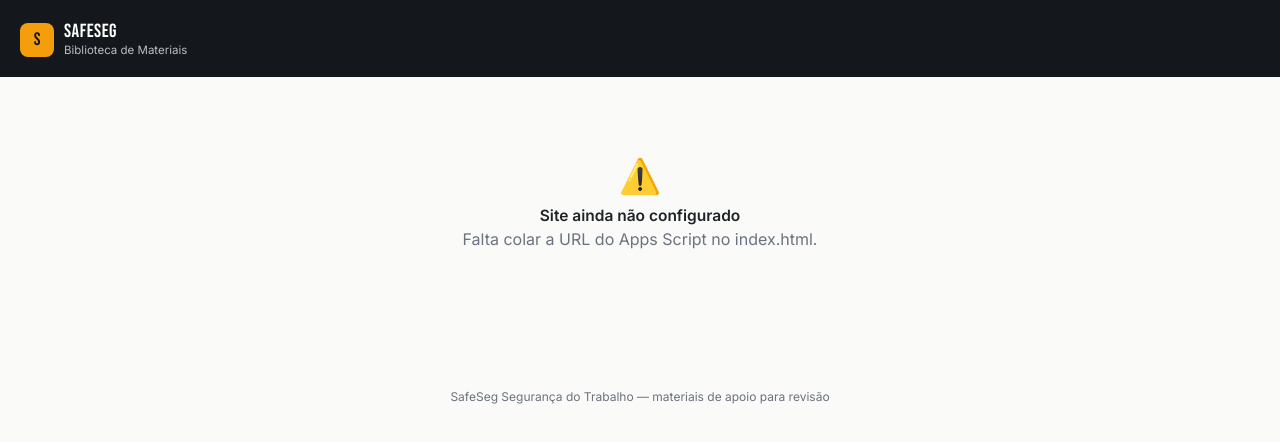
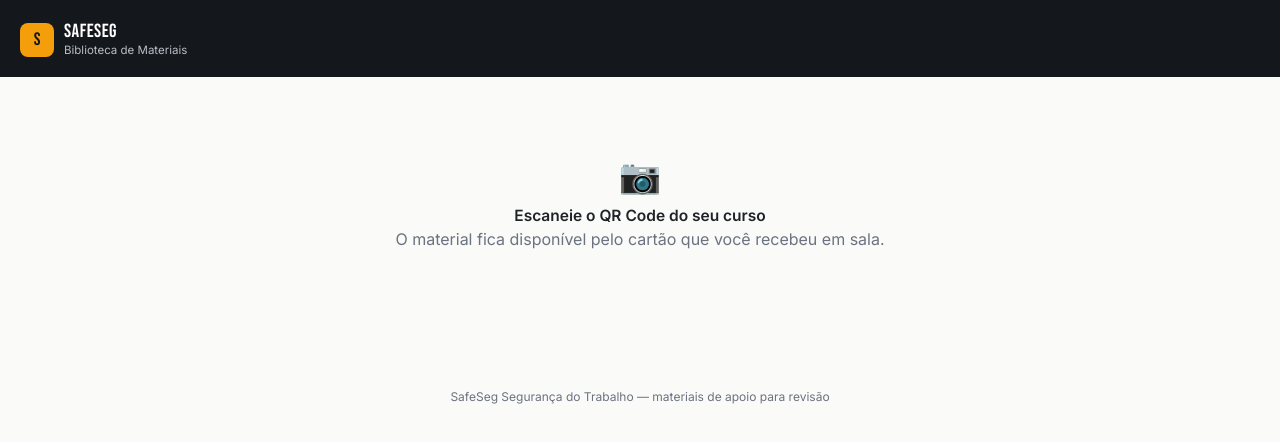
Before and after one commit to SafeSegTreinamentos/Materiais-Safeseg, a plain HTML site: page index.html in a window 1280 px wide. Drawn offline with Linux system fonts and the light colour scheme.

Commit message:
Update index.html

```diff
--- a/index.html
+++ b/index.html
@@ -221,7 +221,7 @@ async function iniciar() {
   const params = new URLSearchParams(window.location.search);
   const cursoId = params.get("curso");
 
-  if (!API_URL || API_URL.indexOf("COLE_AQUI") !== -1) {
+  if (!API_URL || API_URL.indexOf("https://script.google.com/macros/s/AKfycbyAm0LoUU8laNxCZcCM2Pq6nLxLt9Xvi0ZaOZi25aIEpMdMuk2D_B4_6jnDA6Fyx_Z5/exec") !== -1) {
     estado("⚠️", "Site ainda não configurado", "Falta colar a URL do Apps Script no index.html.");
     return;
   }
```
